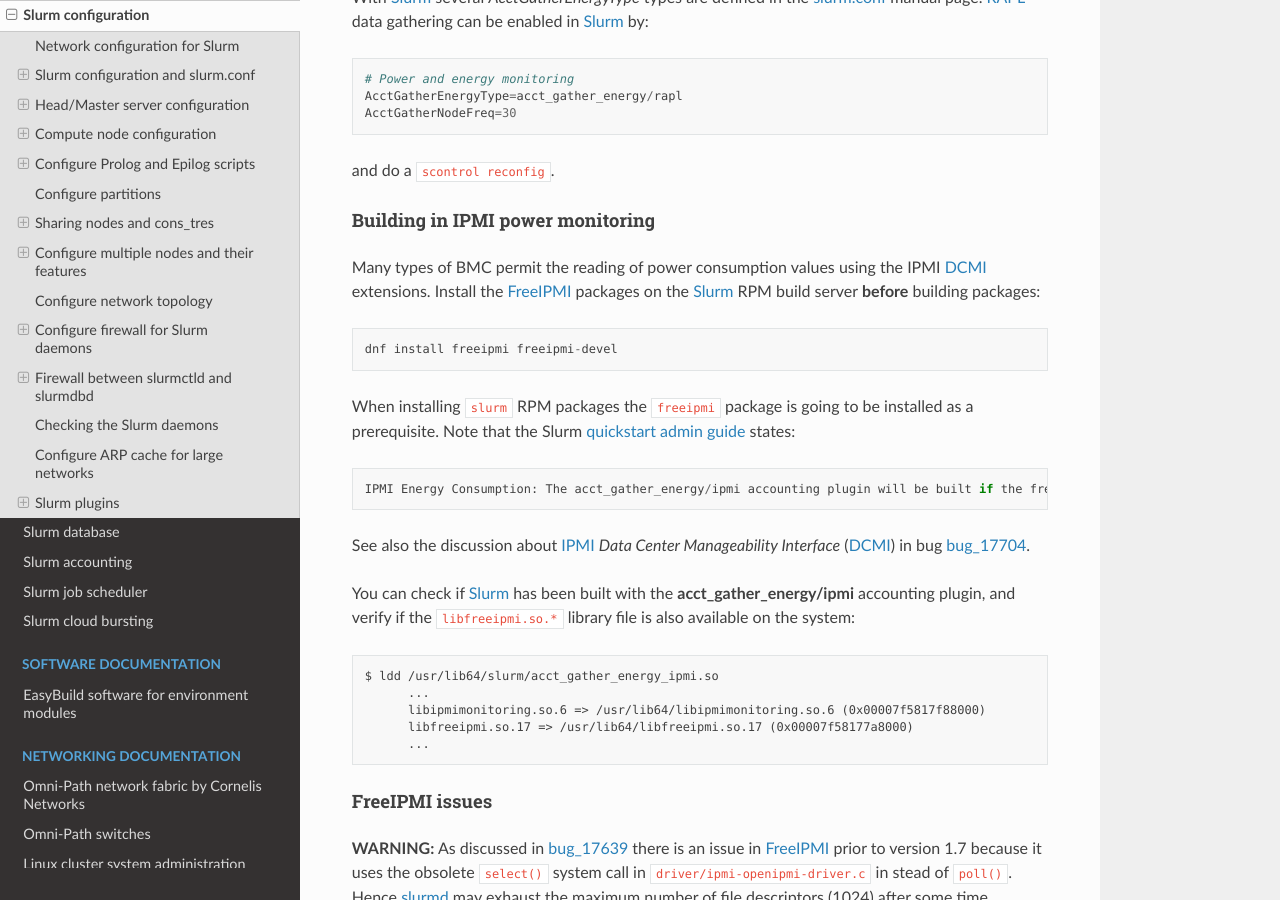
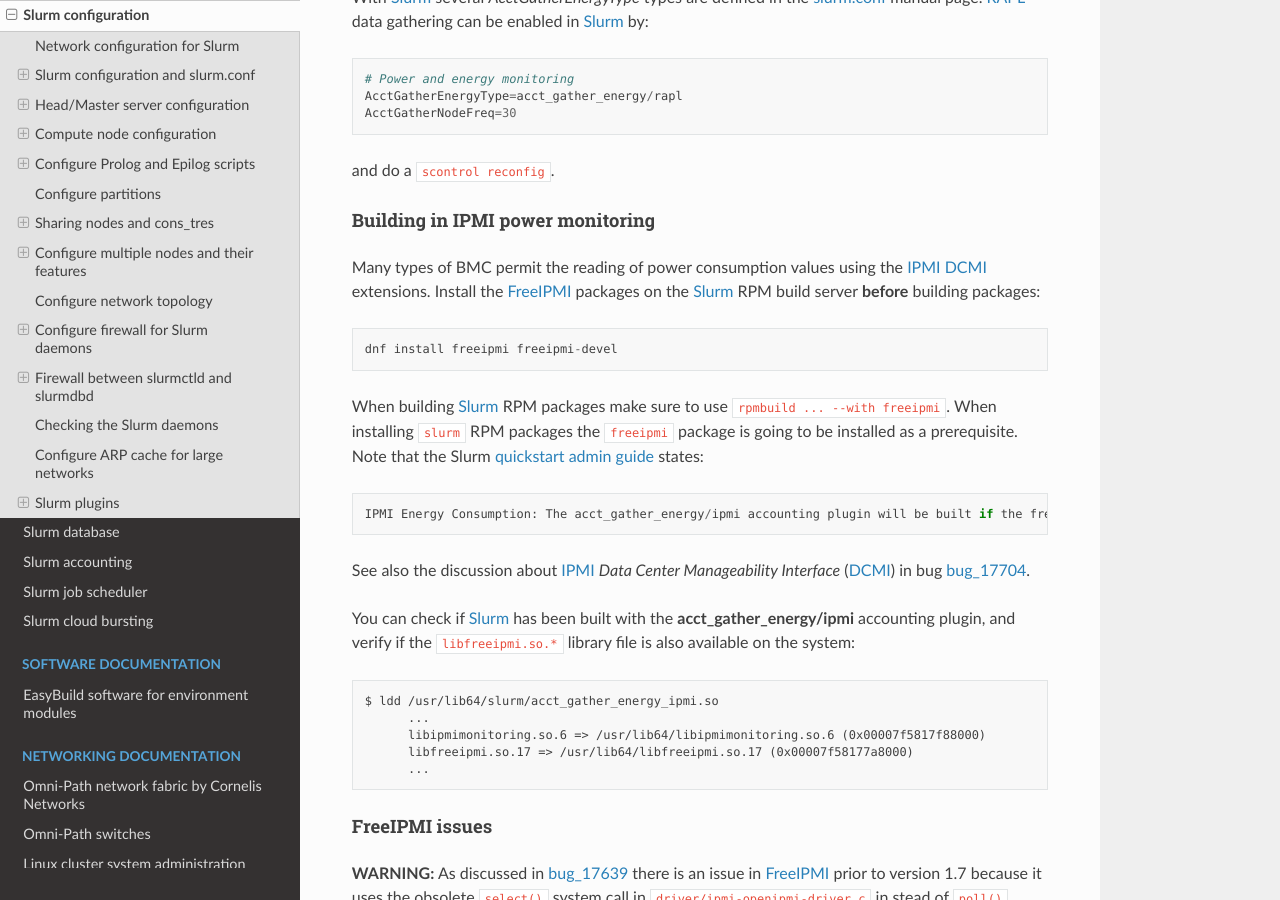
Before and after one commit to OleHolmNielsen/Niflheim_system, a Sphinx documentation site: the page built from docs/Slurm_configuration.rst, in a window 1280 px wide and 900 px high, scrolled down 17117 px. Built offline with Sphinx 7.4.7 and the Read the Docs theme 2.0.0, drawn with Linux system fonts in a browser that asks for light colours.

Commit message:
freeipmi prerequisite

```diff
--- a/docs/Slurm_configuration.rst
+++ b/docs/Slurm_configuration.rst
@@ -693,11 +693,12 @@
 Building in IPMI power monitoring
 ........................................
 
-Many types of BMC permit the reading of power consumption values using the IPMI DCMI_ extensions.
+Many types of BMC permit the reading of power consumption values using the IPMI_ DCMI_ extensions.
 Install the FreeIPMI_ packages on the Slurm_ RPM build server **before** building packages::
 
   dnf install freeipmi freeipmi-devel
 
+When building Slurm_ RPM packages make sure to use ``rpmbuild ... --with freeipmi``.
 When installing ``slurm`` RPM packages the ``freeipmi`` package is going to be installed as a prerequisite.
 Note that the Slurm `quickstart admin guide <https://slurm.schedmd.com/quickstart_admin.html>`_ states::
 
```
